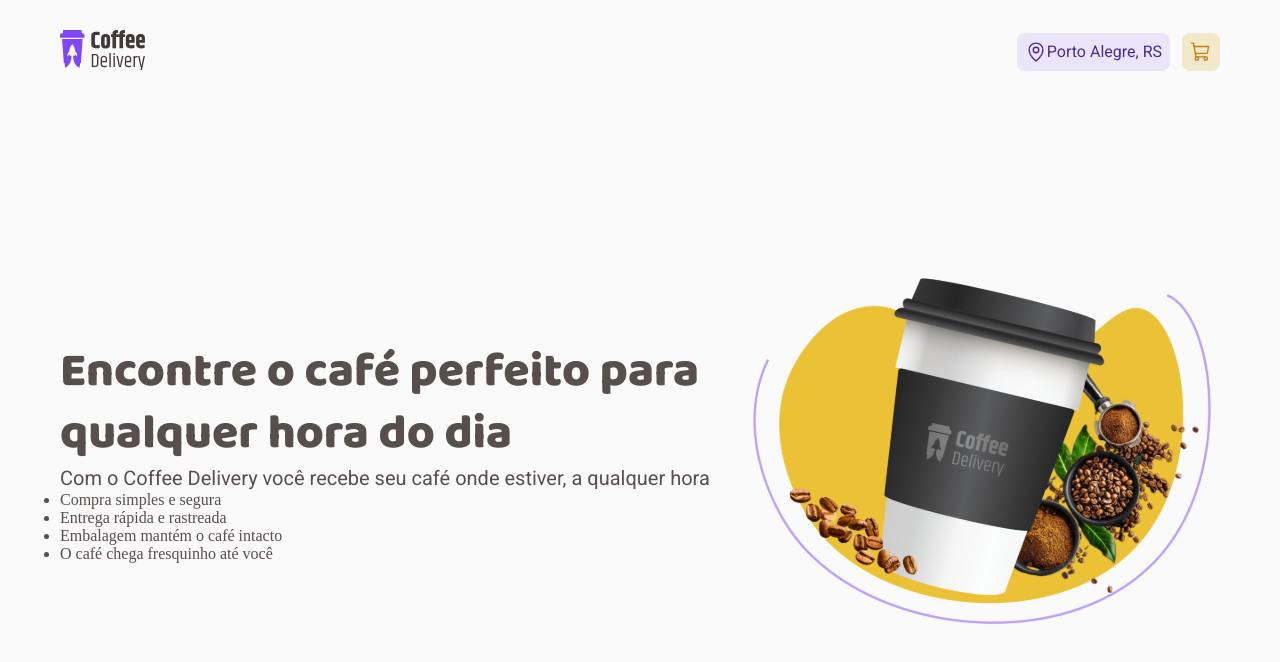
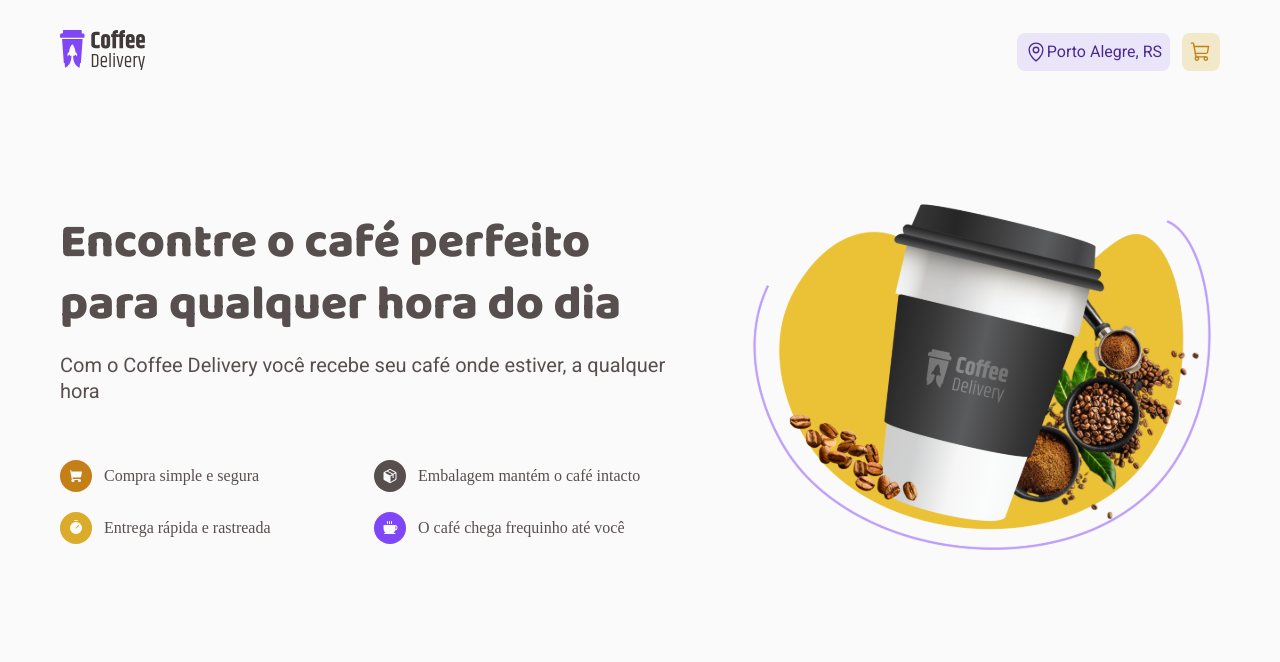
Before and after one commit to degui1/coffee-delivery, a React (Vite) app: page / in a window 1280 px wide. Shown: the top 662 px of the page. Built offline with nearby package versions, Linux system fonts and the light colour scheme.

Commit message:
Finalizando o feed da Home

```diff
--- a/src/pages/Home/index.tsx
+++ b/src/pages/Home/index.tsx
@@ -1,26 +1,72 @@
+import { Coffee, Package, ShoppingCart, Timer } from 'phosphor-react'
 import FeedImg from '../../assets/FeedImg.svg'
-import { HomeContainer, SectionContainer } from './styles'
+import { Feed, HomeContainer, Info, SectionContainer } from './styles'
+import { useTheme } from 'styled-components'
 
 export function Home() {
+  const theme = useTheme()
+
+  console.log(theme)
+
   return (
     <HomeContainer>
+      <Feed>
         <SectionContainer>
           <article className="HomeArticleSection">
             <h1>Encontre o café perfeito para qualquer hora do dia</h1>
             <h3>
-            Com o Coffee Delivery você recebe seu café onde estiver, a qualquer
-            hora
+              Com o Coffee Delivery você recebe seu café onde estiver, a
+              qualquer hora
             </h3>
           </article>
 
-        <ul>
-          <li>Compra simples e segura</li>
-          <li>Entrega rápida e rastreada</li>
-          <li>Embalagem mantém o café intacto</li>
-          <li>O café chega fresquinho até você</li>
-        </ul>
+          <Info>
+            <div>
+              <ShoppingCart
+                size={32}
+                weight="fill"
+                color={theme.background}
+                style={{ backgroundColor: theme['yellow-dark'] }}
+              />
+
+              <span>Compra simple e segura</span>
+            </div>
+
+            <div>
+              <Package
+                size={32}
+                weight="fill"
+                color={theme.background}
+                style={{ backgroundColor: theme['base-text'] }}
+              />
+
+              <span>Embalagem mantém o café intacto</span>
+            </div>
+
+            <div>
+              <Timer
+                size={32}
+                weight="fill"
+                color={theme.background}
+                style={{ backgroundColor: theme.yellow }}
+              />
+
+              <span>Entrega rápida e rastreada</span>
+            </div>
+            <div>
+              <Coffee
+                size={32}
+                weight="fill"
+                color={theme.background}
+                style={{ backgroundColor: theme.purple }}
+              />
+
+              <span>O café chega frequinho até você</span>
+            </div>
+          </Info>
         </SectionContainer>
         <img src={FeedImg} alt="" className="feedImage" />
+      </Feed>
     </HomeContainer>
   )
 }
--- a/src/pages/Home/styles.ts
+++ b/src/pages/Home/styles.ts
@@ -3,23 +3,53 @@
 
 export const HomeContainer = styled.main`
   display: flex;
+  flex-direction: column;
+
   height: calc(100vh - 6.5rem);
+  padding-top: 5.875rem;
+  max-width: 1160px;
+`
 
+export const Feed = styled.section`
+  display: flex;
   align-items: center;
-
-  max-width: 1160px;
+  gap: 3.5rem;
 `
 
 export const SectionContainer = styled.section`
   display: flex;
   flex-direction: column;
+  gap: 3.5rem;
 
-  h1 {
-    ${mixins.fonts.titleXL}
-  }
+  article {
+    display: flex;
+    flex-direction: column;
+    gap: 1rem;
 
-  h3 {
-    ${mixins.fonts.textL}
-    color: ${(props) => props.theme.subtitle};
+    & h1 {
+      ${mixins.fonts.titleXL}
+    }
+
+    & h3 {
+      ${mixins.fonts.textL}
+      color: ${(props) => props.theme.subtitle};
+    }
   }
 `
+
+export const Info = styled.div`
+  display: grid;
+  grid-template-columns: repeat(2, 1fr);
+  grid-row-gap: 20px;
+
+  > div {
+    display: flex;
+    align-items: center;
+    gap: 0.75rem;
+
+    svg {
+      padding: 8px;
+      border-radius: 999px;
+    }
+  }
+`
```
Lines whose indentation alone changed are shown as unchanged.
